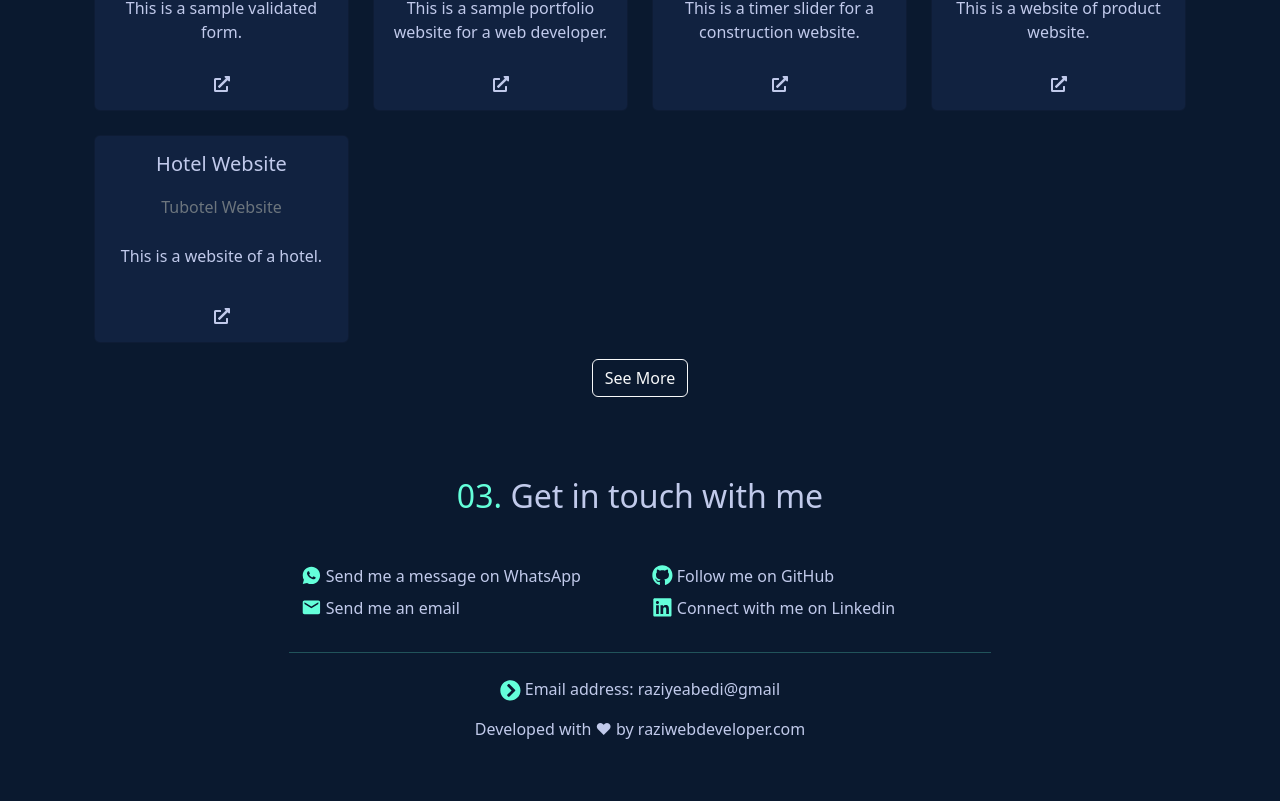
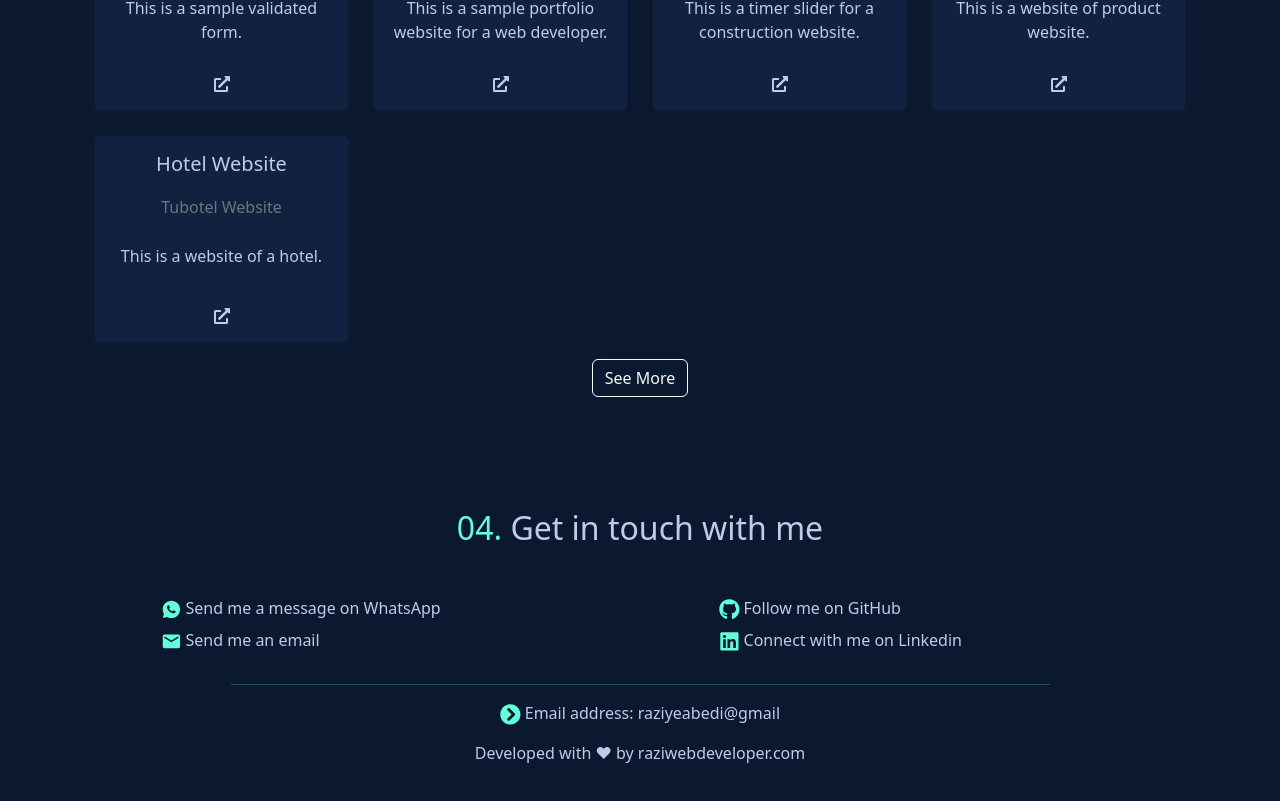
Before and after one commit to Razieh-Abedi/my-portfolio-app, a React (Create React App) app: page / in a window 1280 px wide. Shown: the part 1154-1955 px from the top of the page. Before the commit the page ends 1911 px from the top, so only its background shows below. Built offline with nearby package versions, Linux system fonts and the light colour scheme.

Commit message:
modified the second section

```diff
--- a/src/components/About.jsx
+++ b/src/components/About.jsx
@@ -4,7 +4,7 @@ import profile from "../assets/images/profile-pic.jpg";
 function About() {
   return (
     <section className="py-2 py-md-5" id="about">
-      <h2 className="text-center mb-5">
+      <h2 className="text-center  mb-3 mb-md-5">
         <span className="number">01. </span>
         <span>About Me</span>
       </h2>
--- a/src/components/Contact.jsx
+++ b/src/components/Contact.jsx
@@ -6,17 +6,16 @@ import { FaLinkedin, FaGithub } from "react-icons/fa";
 
 function Contact() {
   return (
-    <section className="py-3">
-      <h2 className="text-center mb-5">
-        <span className="number">03. </span>
+    <section className="py-2 py-md-5">
+      <h2 className="text-center  mb-3 mb-md-5 ">
+        <span className="number">04. </span>
         <span>Get in touch with me</span>
       </h2>
-      <div className="container text-center mx-auto w-75 d-block">
-        <div className="container mx-auto w-75 d-block">
+      <div className="container px-4 ">
         <div className="row row-cols-1 row-cols-md-2">
           <div className="col">
-              <ul className="text-center list-unstyled">
-                <li className="d-flex align-items-center mb-2">
+            <ul className="list-unstyled  d-block w-75 mx-auto">
+              <li className="mb-2">
                 <RiWhatsappFill className="me-1 contactIcon" />
                 <a
                   href="https://api.whatsapp.com/send?phone=60175286004"
@@ -25,7 +24,7 @@ function Contact() {
                   Send me a message on WhatsApp
                 </a>
               </li>
-                <li className="d-flex align-items-center mb-2">
+              <li className="mb-2">
                 <MdEmail className="me-1 contactIcon" />
                 <a
                   href="mailto:raziyeabedi@gmail.com"
@@ -37,8 +36,8 @@ function Contact() {
             </ul>
           </div>
           <div className="col">
-              <ul className="text-center list-unstyled">
-                <li className="d-flex align-items-center mb-2">
+            <ul className="list-unstyled d-block w-75 mx-auto">
+              <li className="mb-2">
                 <FaGithub className="me-1 contactIcon" />
                 <a
                   href="https://github.com/Razieh-Abedi"
@@ -47,12 +46,13 @@ function Contact() {
                   Follow me on GitHub
                 </a>
               </li>
-                <li className="d-flex align-items-center mb-2">
-                  {" "}
+              <li className="mb-2">
                 <FaLinkedin className="me-1 contactIcon" />
                 <a
+                  className="text-decoration-none contactLink"
                   href="https://www.linkedin.com/in/razieh-abedi-45674b226/"
-                    className="text-decoration-none contactLink"
+                  target="_blank"
+                  rel="noopener noreferrer"
                 >
                   Connect with me on Linkedin
                 </a>
@@ -60,9 +60,10 @@ function Contact() {
             </ul>
           </div>
         </div>
-        </div>
+
         <hr className="w-75 mx-auto contactLine" />
-        <div className="pt-2">
+        <div className="row">
+          <div className="col text-center">
             <p>
               <FaChevronCircleRight className="me-1 contactIcon" />
               Email address: raziyeabedi@gmail
@@ -75,6 +76,7 @@ function Contact() {
             </a>
           </div>
         </div>
+      </div>
     </section>
   );
 }
--- a/src/components/Experience.jsx
+++ b/src/components/Experience.jsx
@@ -5,7 +5,7 @@ function Experience() {
   // const { experience } = useParams;
   return (
     <section className="py-2 py-md-5" id="experience">
-      <h2 className="text-center mb-5">
+      <h2 className="text-center  mb-3 mb-md-5">
         <span className="number">02. </span>
         <span>Some works I have done</span>
       </h2>
--- a/src/components/Work.jsx
+++ b/src/components/Work.jsx
@@ -6,7 +6,7 @@ function Work() {
   const [isShowMore, setIsShowMore] = useState(false);
   return (
     <section className="py-2 py-md-5">
-      <h2 className="text-center mb-5">
+      <h2 className="text-center  mb-3 mb-md-5">
         <span className="number">03. </span>
         <span>Some works I have done</span>
       </h2>
```
Lines whose indentation alone changed are shown as unchanged.
